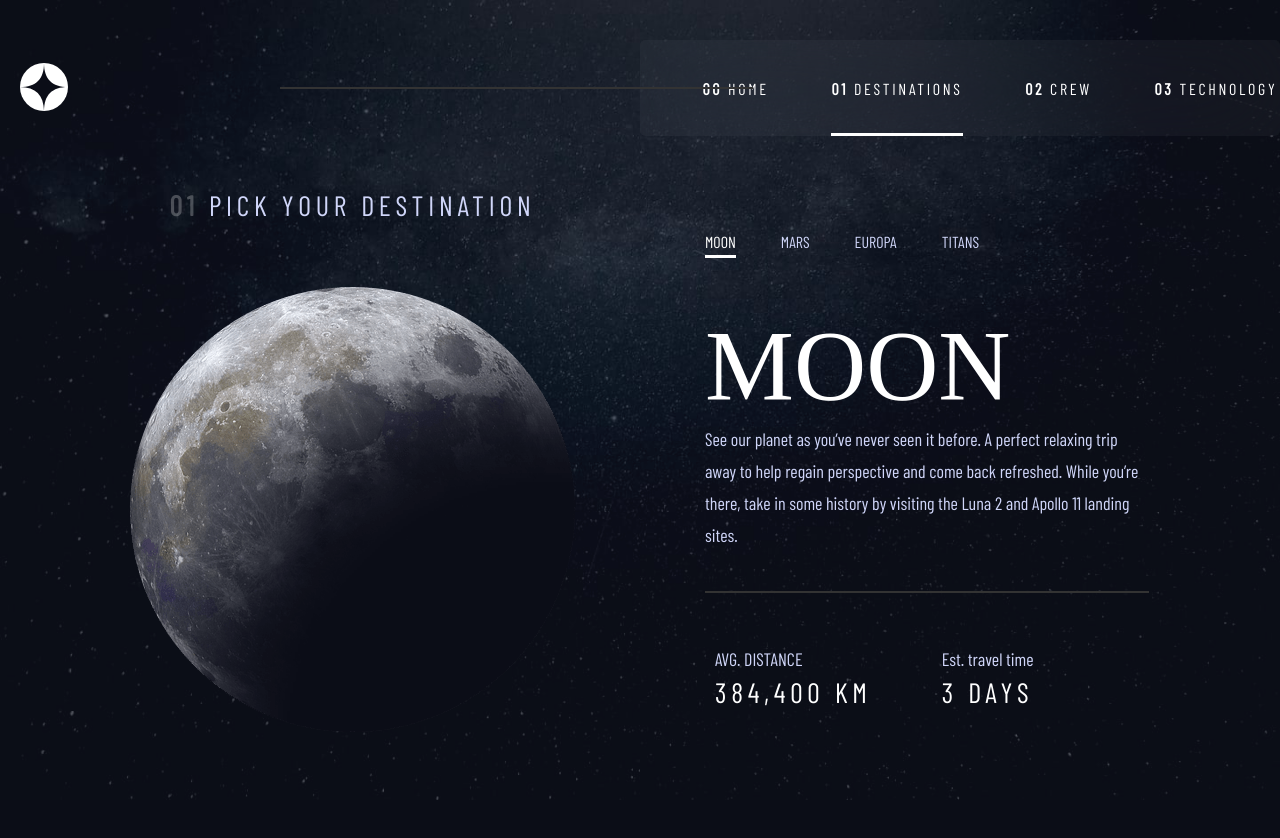
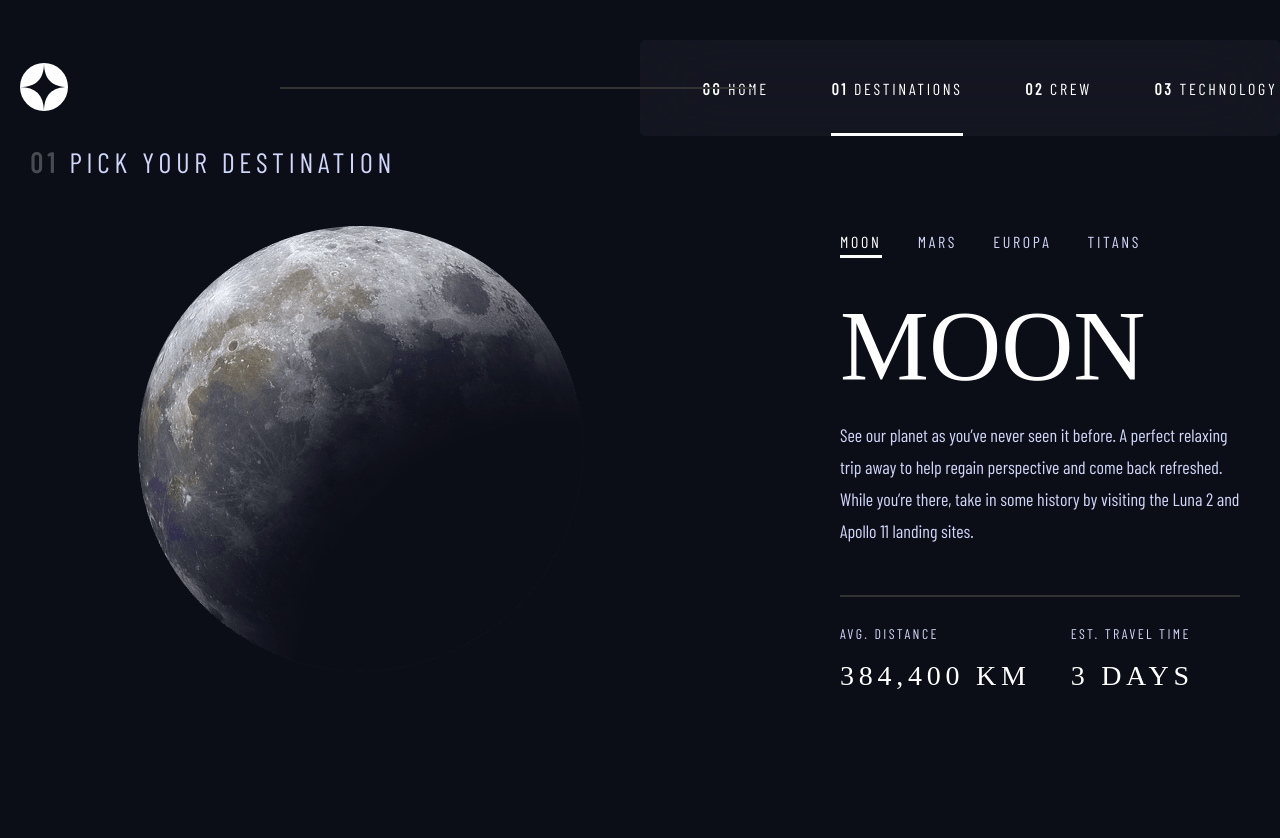
Before and after one commit to Frynelli/space-travel, a React (Create React App) app: page /destination in a window 1280 px wide. Shown: the top 838 px of the page. Before the commit the page ends 800 px from the top, so only its background shows below. Built offline with nearby package versions, Linux system fonts and the light colour scheme; a web font is replaced by a local one.

Commit message:
finished the styling for desktop
did all the changes in the destination page and used also the general containers.

```diff
--- a/src/pages/Destination/Destination.js
+++ b/src/pages/Destination/Destination.js
@@ -57,10 +57,11 @@ const Destination = ()=>{
     return(
 <Fragment>
     <Route path="/destination/" exact >
-    <div className="container">
-            <div className="container-page destinations bck-img-dst" >
-            <div className="inner-container">
+<div className="container-g bck-img-dst">
+    <div className="container-destination" >
+        <div className="fixed-main">
             <h5 className="tablet-resp"><span className="number-page"><strong>01</strong></span> PICK YOUR DESTINATION</h5>
+            <div className="inner-box-destination">
             <div className="img-container">
              <Images
                 key={DUMMY_DATA[0].id}
@@ -68,7 +69,8 @@ const Destination = ()=>{
                  img={DUMMY_DATA[0].img} />
                </div>
                </div>
-            <div className="side-box">
+        </div>
+            <div className="right-box-destination">
               <div className="dest-menu">
                     <ul>
                         <li><NavLink className="link active" to="/destination/01">Moon</NavLink></li>
@@ -91,15 +93,17 @@ const Destination = ()=>{
     </Route>
     <Route path={`/destination/:dataId`}>
 
-    <div className="container">
-            <div className="container-page destinations bck-img-dst" >
-            <div className="inner-container">
+     <div className="container-g bck-img-dst">
+       <div className="container-destination" >
+         <div className="fixed-main">
             <h5 className="tablet-resp"><span className="number-page"><strong>01</strong></span> PICK YOUR DESTINATION</h5>
+              <div className="inner-box-destination">
                   <div className="img-container">
                      <ImgMaping info={DUMMY_DATA}/>
                     </div>
                </div>
-            <div className="side-box">
+            </div>
+            <div className="right-box-destination">
             <div className="dest-menu">
           <ul>
                         <li><NavLink className="link" to={`/destination/01`}>Moon</NavLink></li>
--- a/src/pages/Destination/Planet.js
+++ b/src/pages/Destination/Planet.js
@@ -10,7 +10,7 @@ const Planet =(props)=>{
 
         <div className="planets">
           <div  className="title"><h2>{props.title}</h2></div>
-          <p className="mob-text">{props.text}</p>
+          <p className="text">{props.text}</p>
           <div className="hr"></div>
           <div className="details">
             <div className="distance">
--- a/src/scss/destination/_destination.scss
+++ b/src/scss/destination/_destination.scss
@@ -142,6 +142,7 @@ opacity: 30%;
 //planets styling
 .planets{
   margin-top: 50px;
+  text-align: initial;
   @include tablet{
     margin-top: 2%;
   }
@@ -190,6 +191,7 @@ line-height: 25px;
 .planets .details{
   display: flex;
   padding: 10px;
+  text-transform: uppercase;
   @include tablet{
    padding: 0;
     justify-content: space-evenly;
--- /dev/null
+++ b/src/scss/destination/_destinations.scss
@@ -0,0 +1,129 @@
+.container-destination{
+    display: flex;
+    max-width: 1200px;
+    margin: 50px auto;
+    height: 100vh;
+    align-items: center;
+    justify-content: space-between;
+    @include tablet{
+        flex-direction: column;
+    }
+}
+
+//planet-image-container
+.inner-box-destination{
+    position:fixed;
+    width: 50%;
+}
+
+//right-side
+.right-box-destination{
+    height: 100%;
+    width: 50%;
+    display: flex;
+    flex-direction: column;
+    justify-content: center;
+    position: relative;
+    bottom: -40px;
+}
+//destination menu
+.dest-menu ul{
+    height: 34px;
+    display: flex;
+    align-items: center;
+    list-style-type: none;
+    text-transform: uppercase;
+    justify-content: flex-start;
+}
+.dest-menu ul li{
+    height: 34px;
+    display: flex;
+    position: relative;
+  align-items: center;
+  margin-right: 36px;
+  font-size: 16px;
+line-height: 19px;
+letter-spacing: 2.7px;
+
+}
+.dest-menu ul li .link{
+    color: $text-color-light;
+}
+//when active link
+.dest-menu ul li .active{
+    color:#ffff;
+
+}
+.dest-menu ul li .active::after{
+    content: "";
+    position: absolute;
+    bottom: 0;
+    left:0;
+    right: 0;
+    border-bottom: 3px solid #ffff;
+    opacity: 100%;
+  }
+  //when hovering
+  .dest-menu ul li .link:hover{
+    text-decoration: none;
+  }
+  .dest-menu ul li .link:hover::after{
+    content: "";
+    position: absolute;
+    bottom: 0px;
+    left:0;
+    right: 0;
+    border-bottom: 3px solid #ffff;
+    opacity: 30%;
+  }
+//destination- details
+.dest-details{
+    text-align: initial;
+    margin-top: 30px;
+}
+.dest-details .planets{
+    height:468px;
+}
+.dest-details .planets .title{
+    font-size: 100px;
+line-height: 115px;
+color:#ffffff;
+}
+.dest-details .planets .text{
+    margin-top:16px;
+    margin-bottom: 51px;
+    font-family: $font-1;
+    font-size: 18px;
+    line-height: 32px;
+    height: 125px;
+
+}
+
+.dest-details .planets .details{
+    margin-top: 28px;
+    display: flex;
+    width: 100%;
+}
+
+.dest-details .planets .details .time{
+    position: relative;
+    left: 40px;
+}
+
+.dest-details .planets .details h5{
+    margin-top: 18px;
+    font-size: 28px;
+    line-height: 32px;
+    font-family: $font-2;
+    text-transform: uppercase;
+    color: #ffffff;
+}
+
+.dest-details .planets .details p{
+    font-size: 14px;
+line-height: 17px;
+/* identical to box height */
+
+letter-spacing: 2.3625px;
+text-transform: uppercase;
+}
--- a/src/scss/generalStyling/_general-styling.scss
+++ b/src/scss/generalStyling/_general-styling.scss
@@ -88,6 +88,7 @@ height: 100vh;
     display: flex;
     align-items: center;
     justify-content: space-evenly;
+    height: 100%;
     @include tablet{
         flex-direction: column;
     }
@@ -114,17 +115,17 @@ h5 span.number-page{
     mix-blend-mode: normal;
     opacity: 0.25;
 }
-.container .tablet-resp{
-    @include tablet{
-       width: 100vw;
-       position: relative;
-       left:45px;
-    }
-    @include mobile{
-        width:fit-content;
-        position: static;
-    }
-}
+// .container .tablet-resp{
+//     @include tablet{
+//        width: 100vw;
+//        position: relative;
+//        left:45px;
+//     }
+//     @include mobile{
+//         width:fit-content;
+//         position: static;
+//     }
+// }
 
 //new containers
 
--- a/src/scss/index.scss
+++ b/src/scss/index.scss
@@ -7,9 +7,10 @@
 
 //pages
 @import "./home/home";
-@import "./destination/destination";
+// @import "./destination/destination";
 // @import "./crew/crew";
 // @import "./technology/technology";
 //pages new css system
 @import "./technology/tech";
 @import "./crew/crew-new";
+@import "./destination/destinations";
```
Also changed, not shown: src/dist/index.css. Lines whose indentation alone changed are shown as unchanged.
